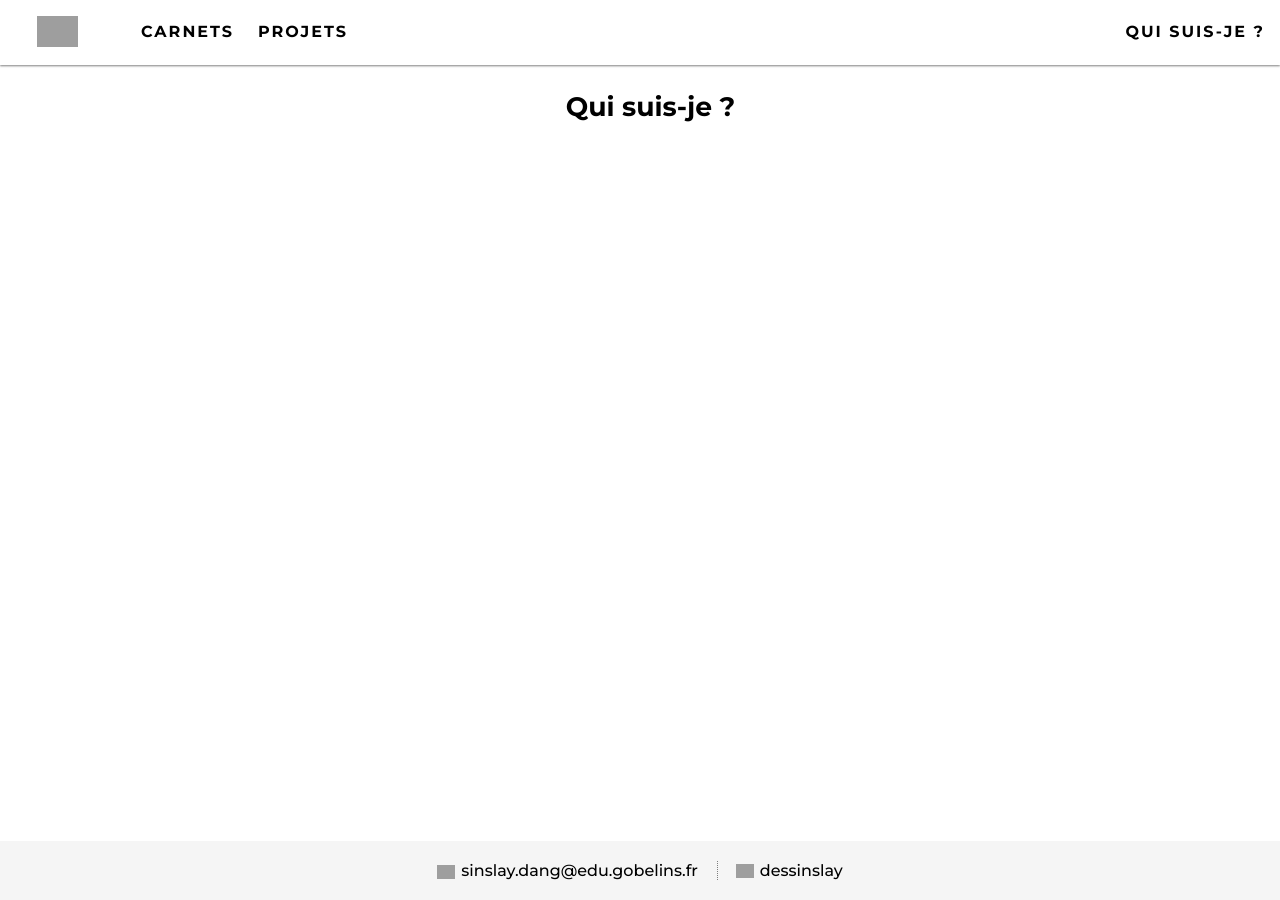
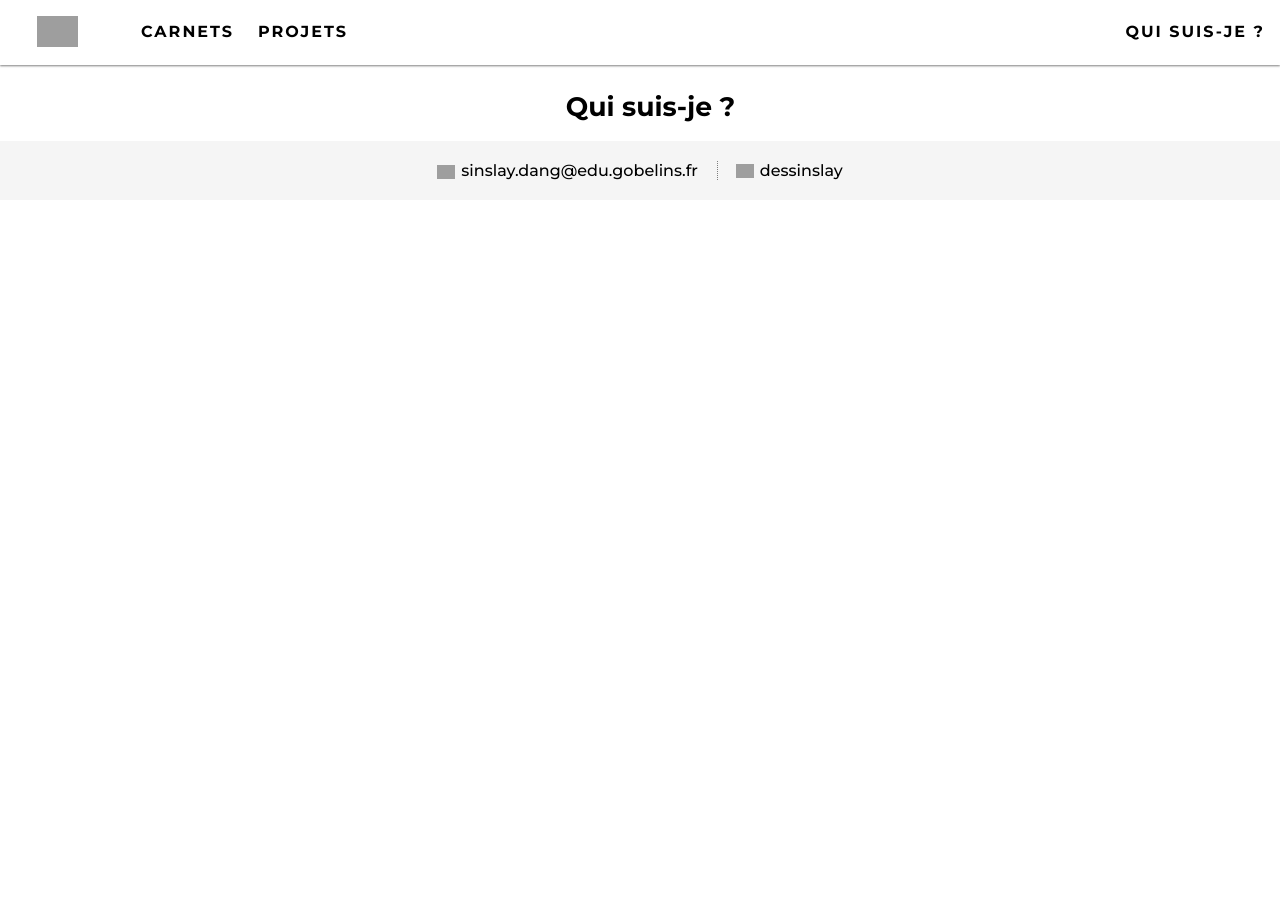
Before and after one commit to DangSinslay/DangSinslay.github.io, a Jekyll site: the page built from blog/index.html, in a window 1280 px wide. Built offline with Jekyll 4.4.1, drawn with Linux system fonts in a browser that asks for light colours; grey boxes are pictures that could not be loaded.

Commit message:
Update main.css

```diff
--- a/css/main.css
+++ b/css/main.css
@@ -285,10 +285,6 @@ footer {
         background: #F5F5F5;
         padding: 20px !important;
         text-align: center !important;
-        position: absolute !important;
-        right: 0px !important;
-        bottom: 0px !important;
-        left: 0px !important
 }
 
 footer a {
```
